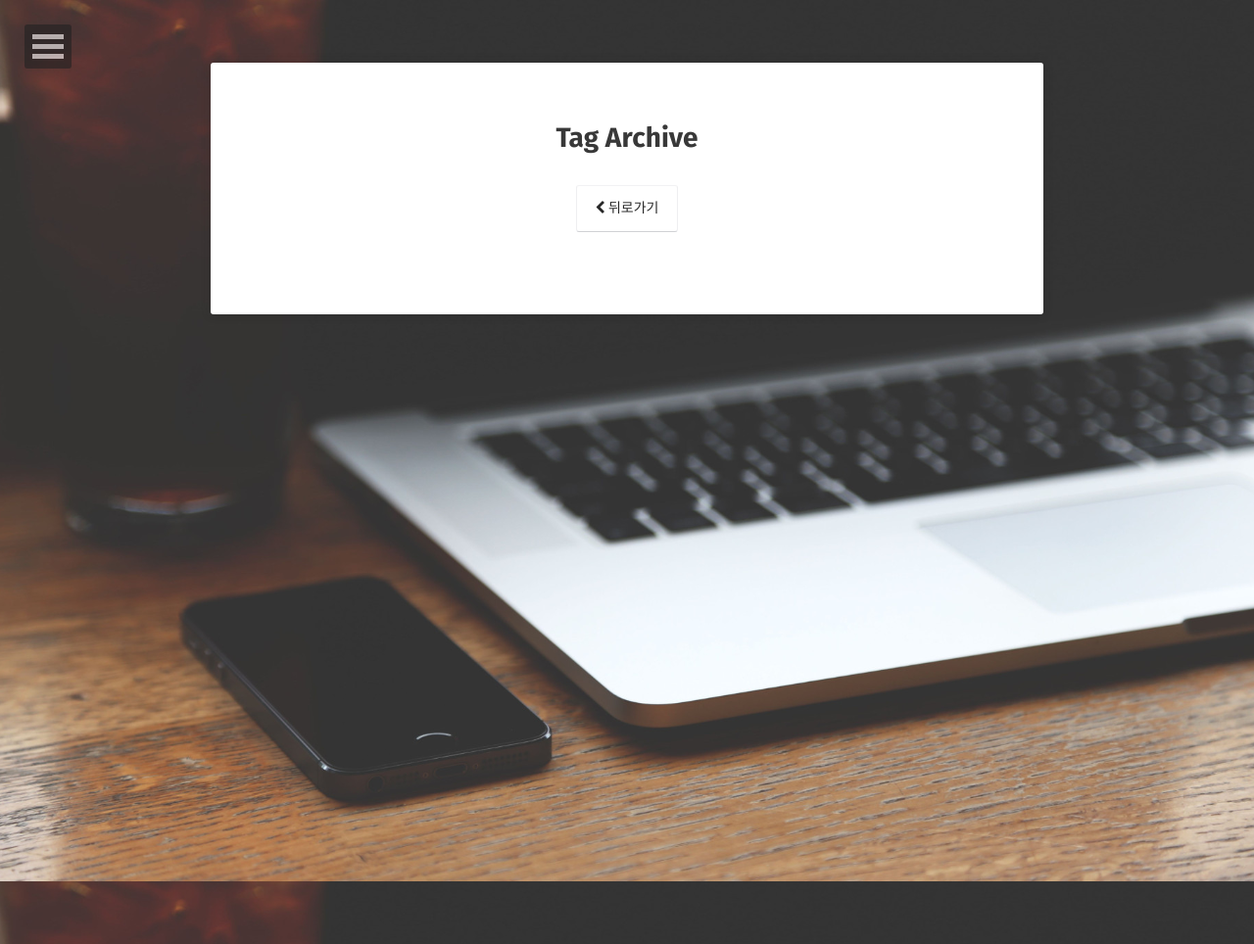
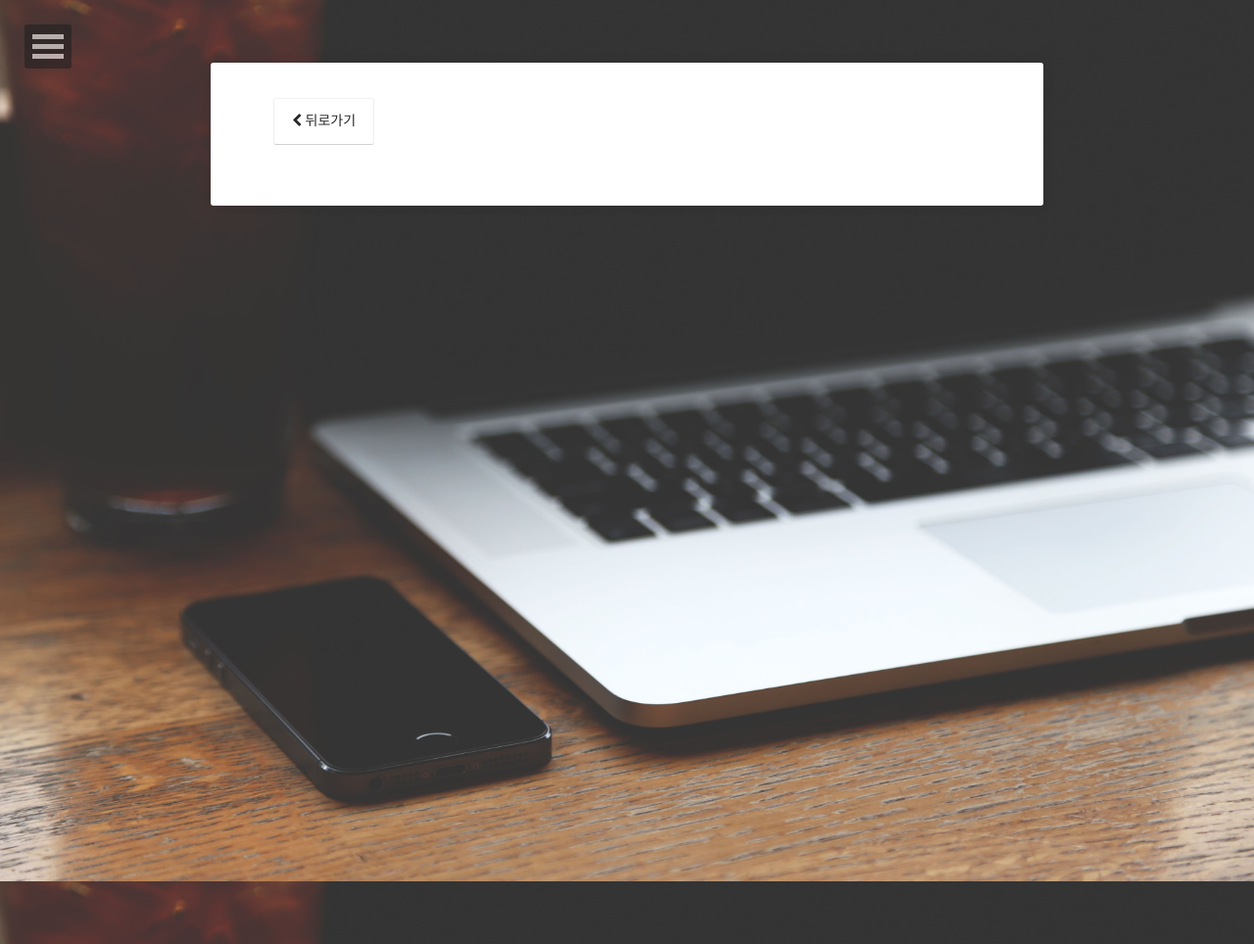
Before and after one commit to sangwoo24/sangwoo24.github.io, a Jekyll site: the page built from tags/index.html, in a window 1280 px wide. Shown: the whole page at 98% size. Built offline with Jekyll 4.4.1, drawn with Linux system fonts in a browser that asks for light colours; some web fonts are replaced.

Commit message:
Update page.html

```diff
--- a/_layouts/page.html
+++ b/_layouts/page.html
@@ -15,8 +15,6 @@ layout: compress
     <header class="header" role="banner">
         <div class="wrapper animated fadeIn">
             <div class="content">
-                <div class="post-title {% if page.feature %} feature {% endif %}">
-                    <h1>{{ page.title }}</h1>
                     <a class="btn zoombtn" href="{{site.url}}">
                         <i class="fa fa-chevron-left">  뒤로가기</i>
                     </a>
```
